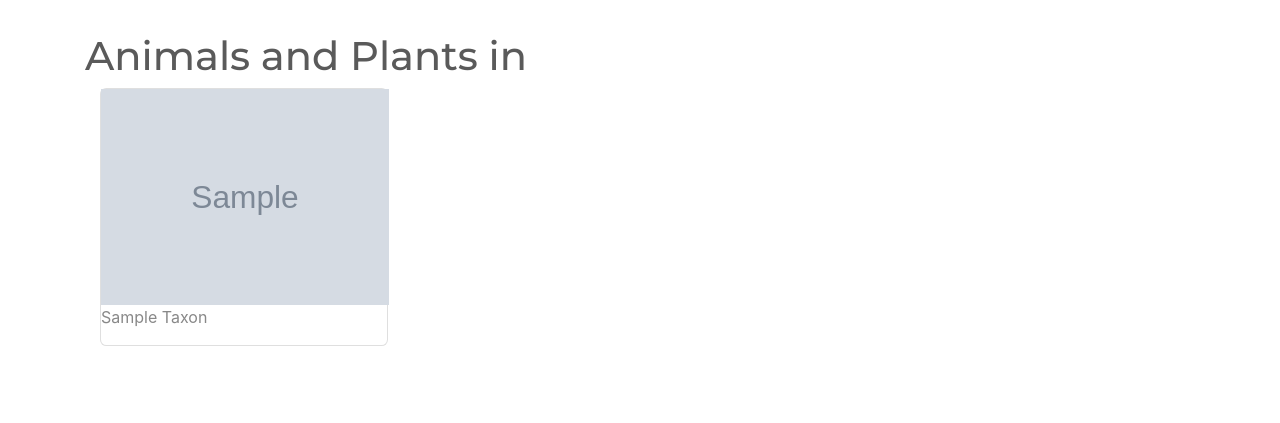
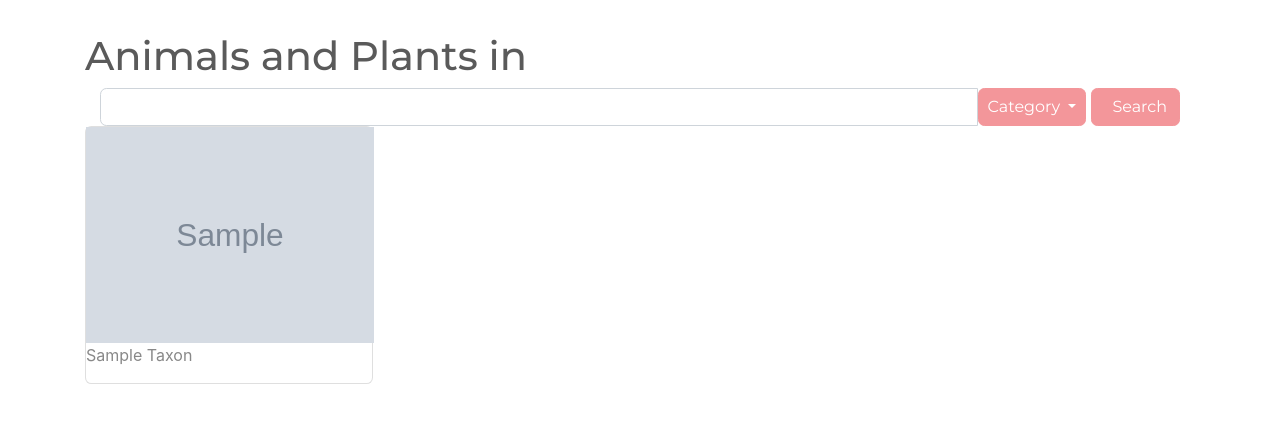
Before and after one commit to khagerman/Nature-Around-You, a Flask app: template templates/results.html in a window 1280 px wide. Shown: the part 56-479 px from the top of the page. Run offline with Flask 2, Linux system fonts and the light colour scheme; the template is opened without the code that fills it: most values are stand-ins (such as "Sample title", 1, 10 or a date in 2020); grey boxes marked "Sample" are stand-in pictures; some libraries are stand-ins or nearby versions.

Commit message:
cleaned up some html and added logic

```diff
--- a/static/app.js
+++ b/static/app.js
@@ -1,30 +1,38 @@
 BASE_URL = "https://api.inaturalist.org/v1";
 
-$("#simular").addEventListener("click", function (e) {
+$("#similar").on("click", async function (e) {
   e.preventDefault();
-  getSimularSpecies();
+  $("#hidden_similar").show();
+  getSimilarSpecies();
 });
 
-async function getSimularSpecies() {
-  const id = await axios.get("/simularspecies", {
-    params: { nature_id: nature_id },
-  });
+async function getSimilarSpecies() {
+  const id = await axios.get("/similarspecies");
+  natureId = id.data.nature_id;
   const res = await axios.get(
-    `${BASE_URL}/identifications/similar_species?taxon_id=${id}`
+    `${BASE_URL}/identifications/similar_species?taxon_id=${natureId}`
   );
+  console.log(res);
+  for (result of res.data.results) {
+    let newLivingThing = showSimilar(result);
+    $("#hidden_similar").append(newLivingThing);
+  }
+  $("#similar").off("click");
 }
 
-// function showCupcakes(cupcake) {
-//   return `
-// <div data-id=${cupcake.id} class="col">
-// <li>Flavor:<b>${cupcake.flavor}</b>
-// <ul>
-//       <li>Size: ${cupcake.size}</li>
-//       <li>${cupcake.rating}/5.0</li>
-//     </ul>
-// </li>
-// <img class="img-thumbnail" width="100" height="110""
-//             src="${cupcake.image}">
+function showSimilar(result) {
+  let photo = result.taxon.default_photo.medium_url;
+  console.log(result.taxon.default_photo);
+  return `
+<div class="card" style="width: 10rem;">
+    <img class="card-img-top" src="${photo}" style="width: 10rem;">
+    <div class="card-body">
+        <h6 class="card-text">${result.taxon.preferred_common_name}</h6>
 
-// `;
-// }
+    </div>
+    <a href="${result.taxon.id}" class="stretched-link">
+    </a>
+</div>
+
+`;
+}
--- a/templates/base.html
+++ b/templates/base.html
@@ -42,6 +42,15 @@
   <script src="http://unpkg.com/jquery"></script>
   <script src="https://unpkg.com/axios/dist/axios.js"></script>
   <script src="/static/app.js"></script>
+  <script src="https://code.jquery.com/jquery-3.2.1.slim.min.js"
+    integrity="sha384-KJ3o2DKtIkvYIK3UENzmM7KCkRr/rE9/Qpg6aAZGJwFDMVNA/GpGFF93hXpG5KkN"
+    crossorigin="anonymous"></script>
+  <script src="https://cdnjs.cloudflare.com/ajax/libs/popper.js/1.12.9/umd/popper.min.js"
+    integrity="sha384-ApNbgh9B+Y1QKtv3Rn7W3mgPxhU9K/ScQsAP7hUibX39j7fakFPskvXusvfa0b4Q"
+    crossorigin="anonymous"></script>
+  <script src="https://maxcdn.bootstrapcdn.com/bootstrap/4.0.0/js/bootstrap.min.js"
+    integrity="sha384-JZR6Spejh4U02d8jOt6vLEHfe/JQGiRRSQQxSfFWpi1MquVdAyjUar5+76PVCmYl"
+    crossorigin="anonymous"></script>
 </body>
 
 </html>
--- a/templates/home.html
+++ b/templates/home.html
@@ -1,7 +1,8 @@
 {% extends 'base.html' %}
 
 {% block content %}
-<h1>Enter a location to find animals, plants, and even bugs in the area</h1>
+<h1>Enter a location </h1>
+<h4 class="text-muted">Find animals, plants, and even bugs in a given location!</h4>
 
 <form action="/results">
     <input type="text" name="location" placeholder="Enter Location">
--- a/templates/results.html
+++ b/templates/results.html
@@ -2,7 +2,53 @@
 
 {% block content %}
 <h1>Animals and Plants in {{session["location"]|title}}</h1>
-
+<div class="container">
+    <div class="row searchFilter">
+        <div class="col-sm-12">
+            <div class="input-group">
+                <input id="table_filter" type="text" class="form-control"
+                    aria-label="Text input with segmented button dropdown">
+                <div class="input-group-btn">
+                    <button type="button" class="btn btn-secondary dropdown-toggle dropdown-toggle-split"
+                        data-toggle="dropdown" aria-haspopup="true" aria-expanded="false"><span
+                            class="label-icon">Category</span> <span class="caret">&nbsp;</span></button>
+                    <div class="dropdown-menu dropdown-menu-right">
+                        <ul class="category_filters">
+                            <li>
+                                <input class="cat_type category-input" data-label="All" id="all" value="" name="radios"
+                                    type="radio"><label for="all">All</label>
+                            </li>
+                            <li>
+                                <input type="radio" name="radios" id="Design" value="Design"><label
+                                    class="category-label" for="Design">Design</label>
+                            </li>
+                            <li>
+                                <input type="radio" name="radios" id="Marketing" value="Marketing"><label
+                                    class="category-label" for="Marketing">Marketing</label>
+                            </li>
+                            <li>
+                                <input type="radio" name="radios" id="Programming" value="Programming"><label
+                                    class="category-label" for="Programming">Programming</label>
+                            </li>
+                            <li>
+                                <input type="radio" name="radios" id="Sales" value="Sales"><label class="category-label"
+                                    for="Sales">Sales</label>
+                            </li>
+                            <li>
+                                <input type="radio" name="radios" id="Support" value="Support"><label
+                                    class="category-label" for="Support">Support</label>
+                            </li>
+                        </ul>
+                    </div>
+                    <button id="searchBtn" type="button" class="btn btn-secondary btn-search"><span
+                            class="glyphicon glyphicon-search">&nbsp;</span> <span
+                            class="label-icon">Search</span></button>
+                </div>
+            </div>
+        </div>
+    </div>
+</div>
+<div class="row">
     {%for item in results %}
     <div class="col">
         <div class="card" style="width: 18rem;">
@@ -25,5 +71,7 @@
             </div>
         </div>
     </div>
+
     {%endfor%}
+</div>
 {%endblock%}
```
Also changed, not shown: templates/details.html (+11 -27 lines). Lines whose indentation alone changed are shown as unchanged.
